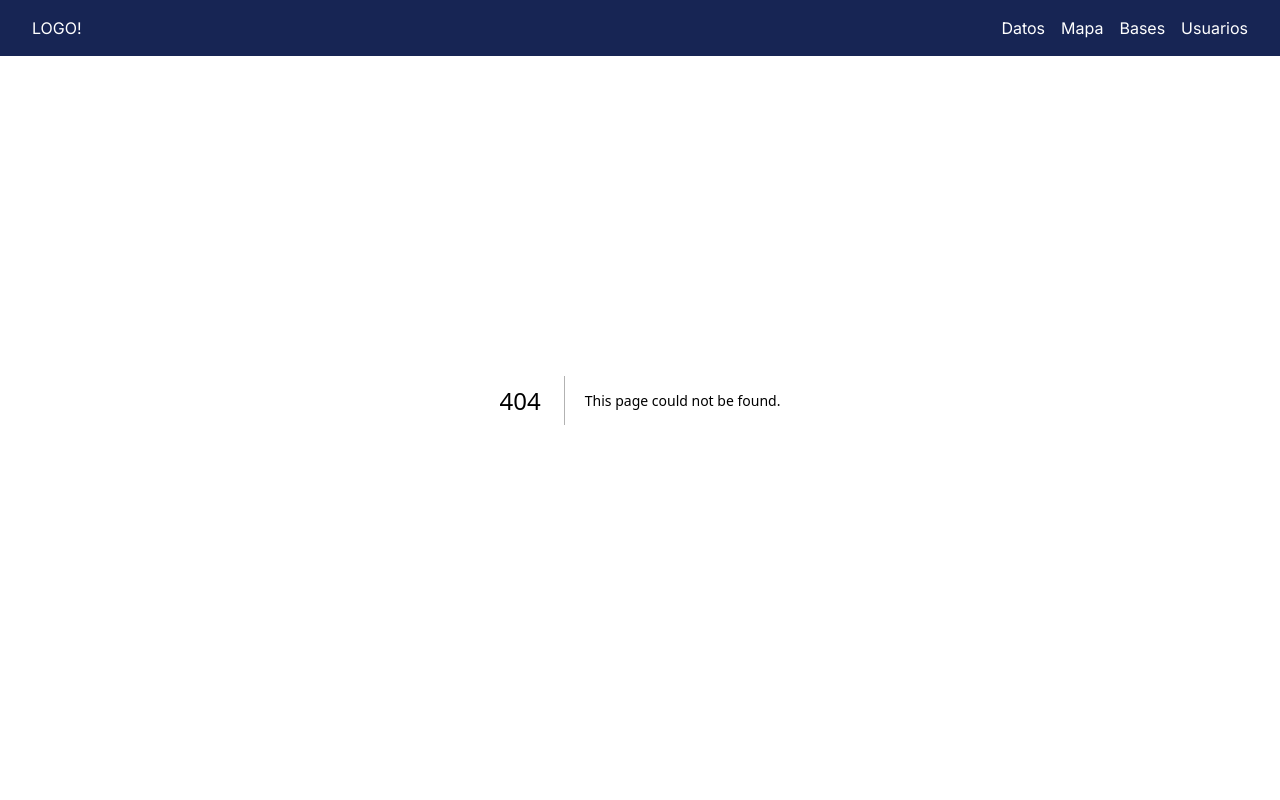
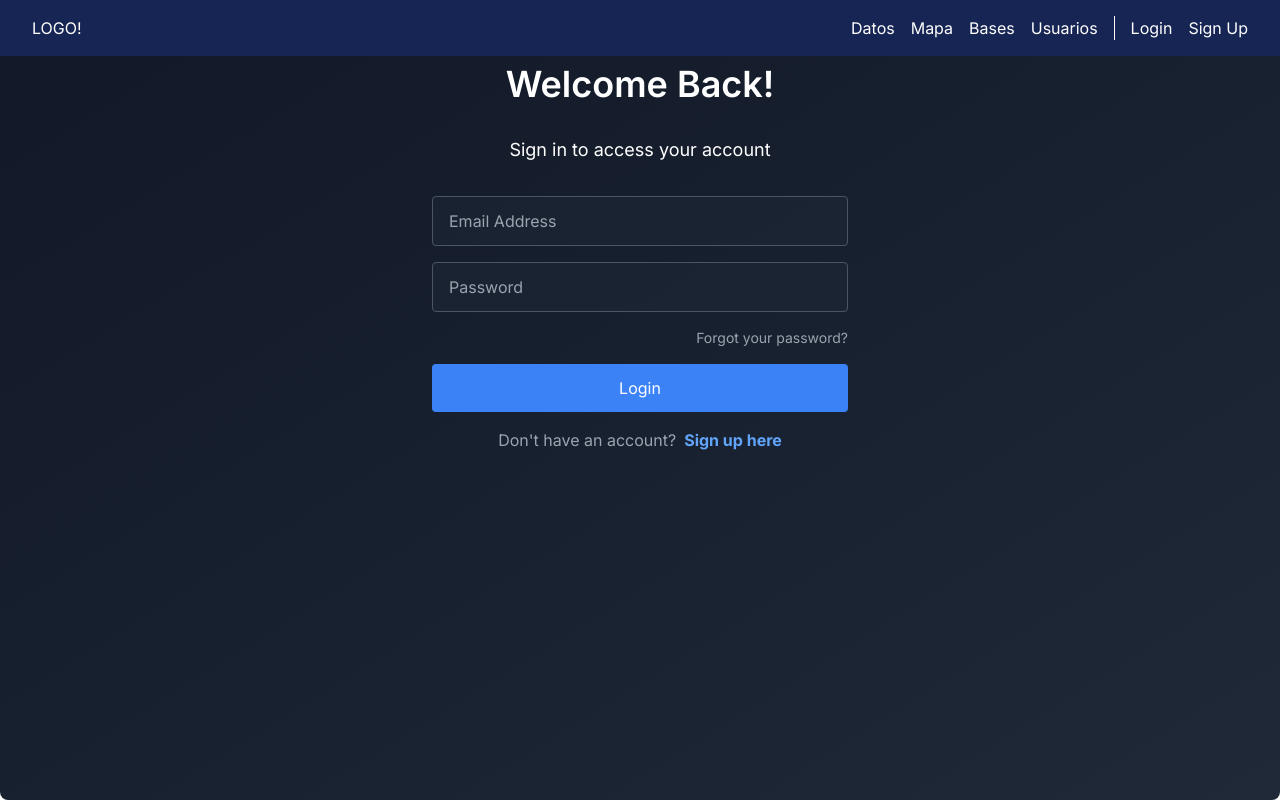
Before and after one commit to LeoSolari/Datasearch, a Next.js app in the folder front/: page /login in a window 1280 px wide. Before the commit this address had no page. Built offline with nearby package versions, Linux system fonts and the light colour scheme.

Commit message:
Second commit, login, sign up

```diff
--- /dev/null
+++ b/front/app/login/page.js
@@ -0,0 +1,71 @@
+/*import validation from "./validations";
+import { useTheme } from "../../Theme/Themecontext";
+import { useNavigate } from "react-router";
+*/
+import Link from "next/link";
+
+const Login = () => {
+  return (
+    <div className="bg-gradient-to-br h-screen from-gray-900 to-gray-800 text-white rounded-lg overflow-hidden">
+      <div className="pt-16">
+        <p className="text-4xl font-semibold text-center">Welcome Back!</p>
+      </div>
+      <div className="py-8">
+        <p className="text-lg text-center">Sign in to access your account</p>
+      </div>
+      <div>
+        <div>
+          <form className="w-full max-w-md mx-auto px-4">
+            <input
+              className="w-full mb-4 px-4 py-3 bg-gray-800 bg-opacity-50 border border-gray-600 rounded placeholder-gray-400 focus:outline-none focus:border-blue-500 focus:bg-gray-700"
+              placeholder="Email Address"
+              size="S"
+              label="Email Address"
+            />
+            {/* errors.email && (
+                  <p className="text-xs text-error-500">{errors.email}</p>
+                ) */}
+            <input
+              className="w-full mb-4 px-4 py-3 bg-gray-800 bg-opacity-50 border border-gray-600 rounded placeholder-gray-400 focus:outline-none focus:border-blue-500 focus:bg-gray-700"
+              placeholder="Password"
+              size="S"
+              label="Password"
+              type="password"
+            />
+            {/* errors.password && (
+                  <p className="text-xs text-error-500">{errors.password}</p>
+                ) */}
+
+            <p className="text-sm text-gray-400 text-right mb-4 hover:text-blue-500 cursor-pointer">
+              Forgot your password?
+            </p>
+
+            <button className="w-full bg-blue-500 text-white py-3 rounded hover:bg-blue-600 transition duration-300 ease-in-out">
+              Login
+            </button>
+          </form>
+        </div>
+      </div>
+      <div>
+        <div className="flex justify-center py-4">
+          <p className="text-gray-400">Don't have an account?</p>
+          <Link
+            href={"/signup"}
+            className="text-blue-400 font-bold cursor-pointer ml-2 hover:text-blue-500"
+          >
+            Sign up here
+          </Link>
+        </div>
+      </div>
+      {/* <div className="fixed bottom-4 left-4 cursor-pointer z-50">
+            { theme === "dark" ? (
+              <span onClick={toggleTheme}>Sun Icon</span>
+            ) : (
+              <span onClick={toggleTheme}>Moon Icon</span>
+            ) }
+          </div> */}
+    </div>
+  );
+};
+
+export default Login;
--- /dev/null
+++ b/front/app/signup/page.js
@@ -0,0 +1,66 @@
+import React from "react";
+import Link from "next/link";
+
+const SignUp = () => {
+  return (
+    <div className="bg-gradient-to-br h-screen from-gray-900 to-gray-800 text-white rounded-lg overflow-hidden">
+      <div className="pt-16">
+        <p className="text-4xl font-semibold text-center">Create an Account</p>
+      </div>
+      <div className="py-8">
+        <p className="text-lg text-center">
+          Join us and unlock exclusive features
+        </p>
+      </div>
+      <div>
+        <div>
+          <form className="w-full max-w-md mx-auto px-4">
+            <input
+              className="w-full mb-4 px-4 py-3 bg-gray-800 bg-opacity-50 border border-gray-600 rounded placeholder-gray-400 focus:outline-none focus:border-blue-500 focus:bg-gray-700"
+              placeholder="Email Address"
+              size="S"
+              label="Email Address"
+            />
+            {/* errors.email && (
+                <p className="text-xs text-error-500">{errors.email}</p>
+              ) */}
+            <input
+              className="w-full mb-4 px-4 py-3 bg-gray-800 bg-opacity-50 border border-gray-600 rounded placeholder-gray-400 focus:outline-none focus:border-blue-500 focus:bg-gray-700"
+              placeholder="Password"
+              size="S"
+              label="Password"
+              type="password"
+            />
+            {/* errors.password && (
+                <p className="text-xs text-error-500">{errors.password}</p>
+              ) */}
+
+            <button className="w-full bg-blue-500 text-white py-3 rounded hover:bg-blue-600 transition duration-300 ease-in-out">
+              Sign Up
+            </button>
+          </form>
+        </div>
+      </div>
+      <div>
+        <div className="flex justify-center py-4">
+          <p className="text-gray-400">Already have an account?</p>
+          <Link
+            href={"/login"}
+            className="text-blue-400 font-bold cursor-pointer ml-2 hover:text-blue-500"
+          >
+            Sign In
+          </Link>
+        </div>
+      </div>
+      {/* <div className="fixed bottom-4 left-4 cursor-pointer z-50">
+          { theme === "dark" ? (
+            <span onClick={toggleTheme}>Sun Icon</span>
+          ) : (
+            <span onClick={toggleTheme}>Moon Icon</span>
+          ) }
+        </div> */}
+    </div>
+  );
+};
+
+export default SignUp;
--- a/front/components/NavBar.js
+++ b/front/components/NavBar.js
@@ -12,12 +12,13 @@ const Navbar = () => {
     <nav className="fixed top-0 left-0 w-full bg-blue-950 text-white py-4 px-8 ">
       <div className="flex justify-between items-center">
         <div>
-          <Link href="/">
+          <Link href="/" className="hidden sm:block">
             <p className="hover:text-blue-300">LOGO!</p>
           </Link>
         </div>
 
         <div className="flex-grow"></div>
+
         <div className="flex space-x-4">
           <div className="flex space-x-4">
             {links.map((link, index) => (
@@ -26,6 +27,17 @@ const Navbar = () => {
               </Link>
             ))}
           </div>
+
+          <div className="flex items-center space-x-4">
+            <div className="border-l border-white h-6"></div>
+            <Link href="/login">
+              <p className="hover:text-blue-300">Login</p>
+            </Link>
+
+            <Link href="/signup">
+              <p className="hover:text-blue-300">Sign Up</p>
+            </Link>
+          </div>
         </div>
       </div>
     </nav>
```
